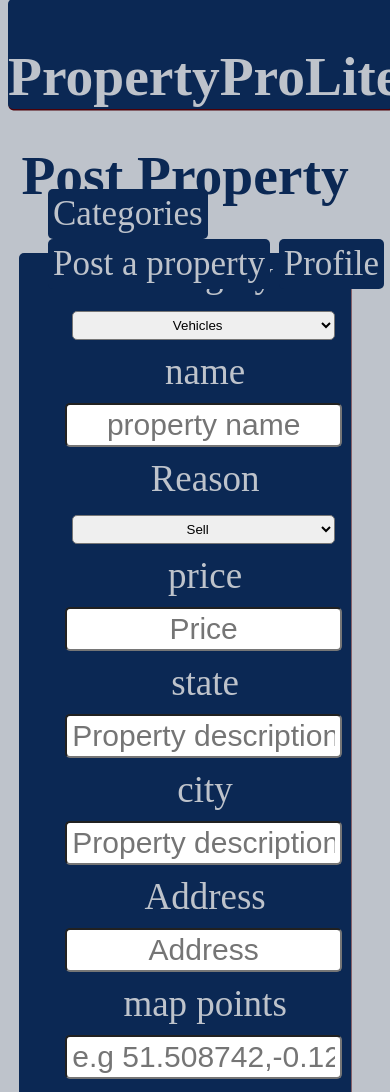
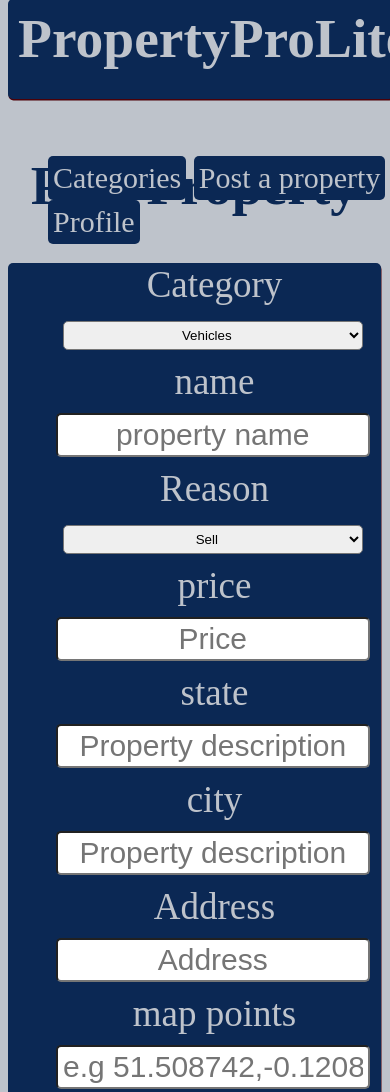
Before and after one commit to hezronkimutai/propertyliteui, a plain HTML site: page UI/post-property.html in a window 390 px wide. Shown: the top 1092 px of the page. Drawn offline with Linux system fonts and the light colour scheme.

Commit message:
Update #166771543 improve the general responsiveness of the ui

```diff
--- a/css/style.css
+++ b/css/style.css
@@ -50,10 +50,10 @@ font-size: 20px;
 }
 .header-right ul li:hover{
   background-color: #BEC3CB;
-  color: #0B2854;
+  color: #4C0108
 }
 .container{
-  top: 90px;
+  top: 60px;
   display: -webkit-box;
   display: -moz-box;
   display: -ms-flexbox;
@@ -73,14 +73,15 @@ font-size: 20px;
   position: relative;
   float: right;
   min-width: 500px;
-  width: 45%;
+  width: 52%;
   box-shadow: 0.5px 1.5px #4C0108;
   border-radius: 5px;
 }
 .container-left{
   position: relative;
   float: left;
-  width: 52%;
+  width: 45%;
+
   margin-right: 1%;
   padding:1%;
   min-width: 500px;
@@ -179,15 +180,16 @@ a{
   border-radius: 5px;
 }
 .dropdown-content a:hover {
-  background-color: #0B2854;
-  color:#BEC3CB;
+  /* background-color: #0B2854; */
+  color:#4C0108;
 }
 .dropdown:hover .dropdown-content {
   display: block;
+  color:#4C0108;
 }
 .dropdown:hover .dropbtn {
   background-color: #BEC3CB;
-  color: #0B2854;
+  color:#4C0108;
 }
 .flex-container {
   justify-content: center;
@@ -209,6 +211,9 @@ a{
   flex: 0 0 auto;
   flex-shrink: 0;
 }
+.prop:hover{
+  color: #4C0108;
+}
 .flex-container .pl {
   width: 200px;
   text-align: center;
@@ -224,6 +229,13 @@ a{
   padding:2.5px;
   margin: 2.5px
 }
+.header-left h2:hover{
+  color:#4C0108;
+}
+.header-left h2{
+  padding:10px;
+  margin-top:-2px;
+}
 .Prof{
   width: 100%;
   text-align: center;
@@ -233,8 +245,8 @@ a{
   border-radius: 10px;
 }
 .userInfo ul:hover{
-  background-color: #0B2854;
-  color:#BEC3CB;
+  /* background-color: #0B2854; */
+  color:#4C0108;
 }
 .prof img{
   width: 200px;
@@ -267,12 +279,15 @@ a{
   }
   body{font-size: 37px;}
   .header{
-    height: 110px;
+    height: 100px;
   }
-  .header-right{font-size: 35px}
+  .header-right{font-size: 30px}
   .form{
-    margin-left:10%;
-    width:80%;
+    margin-left:0%;
+    width:100%;
+  }
+  .container{
+    top:100px;
   }
   .container-left{
     width: 100% !important;
@@ -283,8 +298,11 @@ a{
 }
 @media only screen and (max-width: 600px) {
   .form{
-    margin:0% 3% 0% 3%;
-    width:89%;
+    margin:0% 0% 0% 0%;
+    width:100%;
+  }
+  .container{
+    top:100px;
   }
   .container-left{
     width: 100% !important;
```
Also changed, not shown: index.html (+10 -8 lines).
